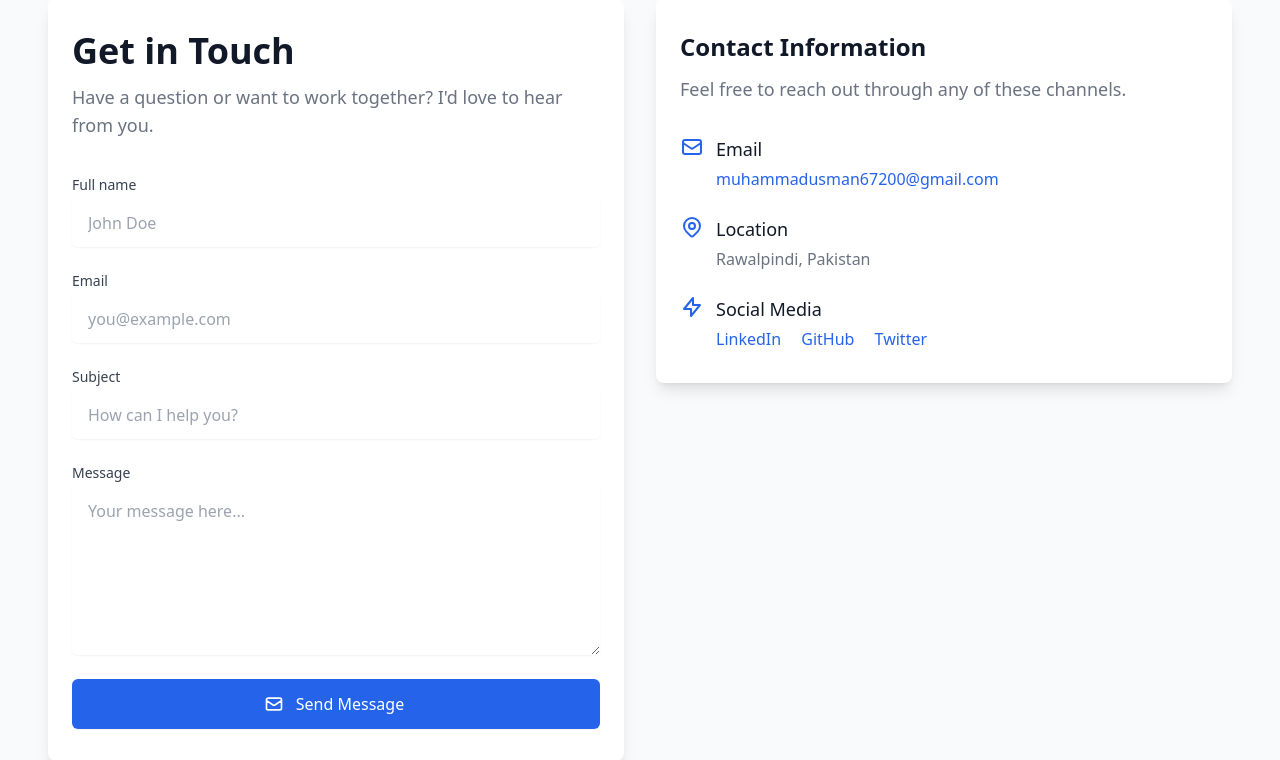
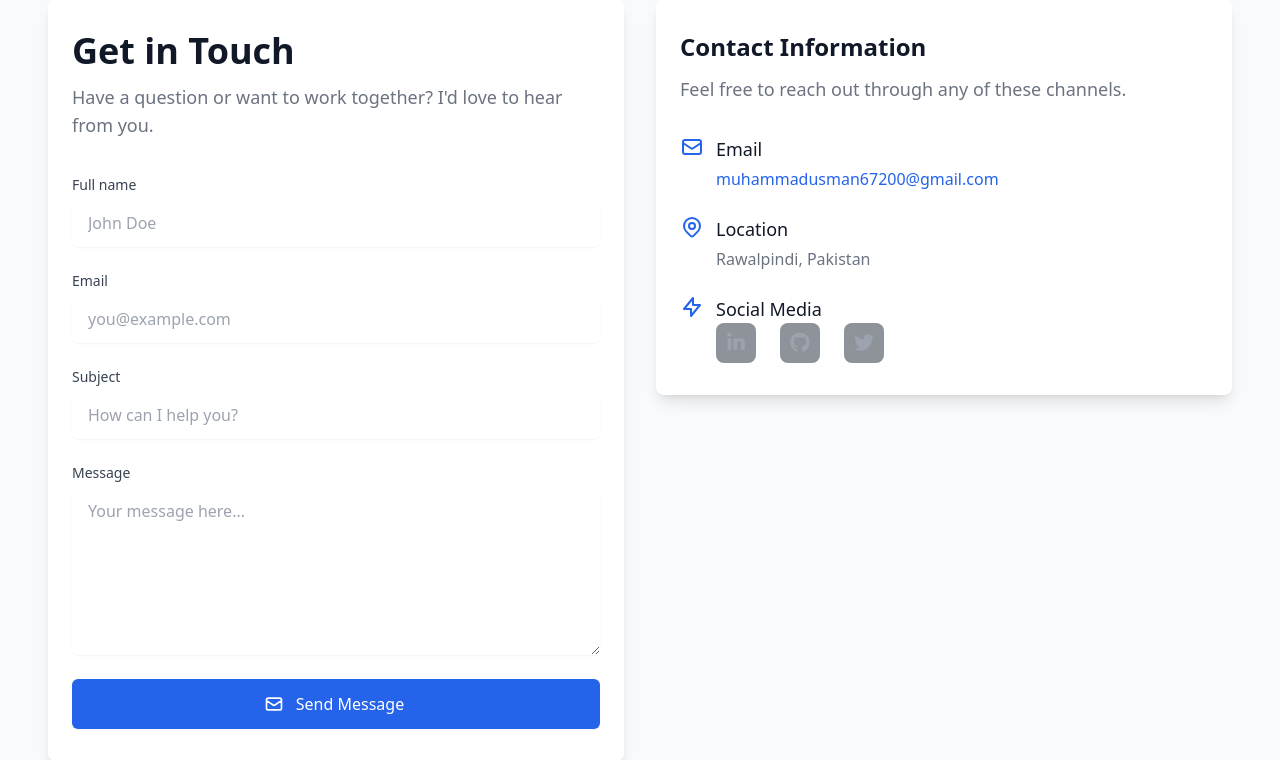
Before and after one commit to muhammadusman349/My-Portfolio, a Django app: page /contact/ in a window 1280 px wide. Shown: the part 177-937 px from the top of the page. Run offline with Django 5.2, Linux system fonts and the light colour scheme; some libraries are stand-ins or nearby versions.

Commit message:
links added in contact section

```diff
--- a/templates/portfolio/contact.html
+++ b/templates/portfolio/contact.html
@@ -146,17 +146,23 @@
                                 </div>
                                 <div class="ml-3">
                                     <dt class="text-lg font-medium text-gray-900 dark:text-white">Social Media</dt>
-                                    <dd class="mt-1 space-x-4">
-                                        <a href="#" class="text-blue-600 dark:text-blue-400 hover:text-blue-500 dark:hover:text-blue-300">
-                                            LinkedIn
+                                    <div class="flex space-x-6">
+                                        <a href="https://www.linkedin.com/in/muhammad-usman-profile/" class="group">
+                                            <div class="w-10 h-10 rounded-lg bg-gray-800/50 flex items-center justify-center transform transition-all duration-300 group-hover:scale-110 group-hover:bg-blue-500/20">
+                                                <i class="fab fa-linkedin-in text-xl text-gray-400 group-hover:text-blue-500 transition-colors duration-300"></i>
+                                            </div>
                                         </a>
-                                        <a href="#" class="text-blue-600 dark:text-blue-400 hover:text-blue-500 dark:hover:text-blue-300">
-                                            GitHub
+                                        <a href="https://github.com/muhammadusman349/" class="group">
+                                            <div class="w-10 h-10 rounded-lg bg-gray-800/50 flex items-center justify-center transform transition-all duration-300 group-hover:scale-110 group-hover:bg-gray-700/20">
+                                                <i class="fab fa-github text-xl text-gray-400 group-hover:text-white transition-colors duration-300"></i>
+                                            </div>
                                         </a>
-                                        <a href="#" class="text-blue-600 dark:text-blue-400 hover:text-blue-500 dark:hover:text-blue-300">
-                                            Twitter
+                                        <a href="#" class="group">
+                                            <div class="w-10 h-10 rounded-lg bg-gray-800/50 flex items-center justify-center transform transition-all duration-300 group-hover:scale-110 group-hover:bg-blue-400/20">
+                                                <i class="fab fa-twitter text-xl text-gray-400 group-hover:text-blue-400 transition-colors duration-300"></i>
+                                            </div>
                                         </a>
-                                    </dd>
+                                    </div>
                                 </div>
                             </div>
                         </dl>
```
